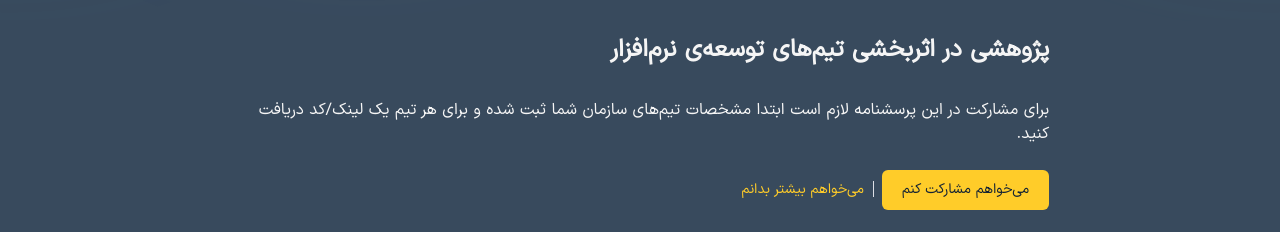
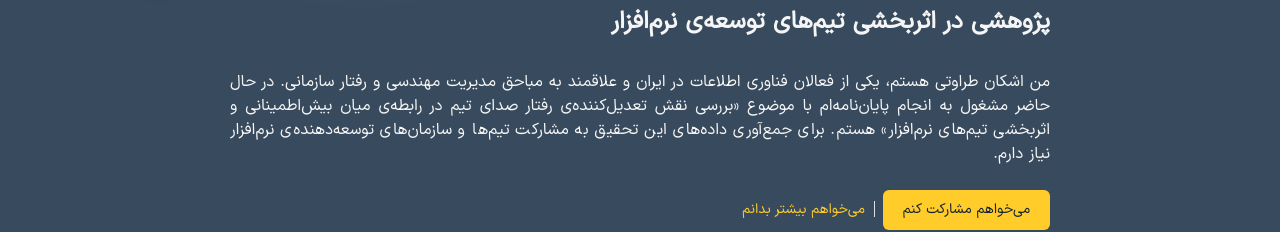
Before and after one commit to ashkantaravati/thesis-survey-app-front, a Vue app: page / in a window 1280 px wide. Shown: the part 399-631 px from the top of the page. Built offline with nearby package versions, Linux system fonts and the light colour scheme; no server answers; what @soerenmartius/vue3-clipboard would draw is missing.

Commit message:
content improvement in home

```diff
--- a/src/views/Home.vue
+++ b/src/views/Home.vue
@@ -1,15 +1,19 @@
 <template>
-  <el-row class="jc-center" :gutter="10">
-    <el-col :md="20" :lg="20" :xl="20">
-      <el-row>
+  <el-row class="jc-center">
+    <el-col :md="20" :lg="20">
+      <el-row class="halfheight">
         <img src="../assets/images/exams-bro.svg" alt="" />
       </el-row>
       <el-row>
         <h1>پژوهشی در اثربخشی تیم‌های توسعه‌ی نرم‌افزار</h1>
 
-        <p class="mb-halfrem">
-          برای مشارکت در این پرسشنامه لازم است ابتدا مشخصات تیم‌های سازمان شما
-          ثبت شده و برای هر تیم یک لینک/کد دریافت کنید.
+        <p class="mb-halfrem home-intro">
+          من اشکان طراوتی هستم، یکی از فعالان فناوری اطلاعات در ایران و علاقمند
+          به مباحق مدیریت مهندسی و رفتار سازمانی. در حال حاضر مشغول به انجام
+          پایان‌نامه‌ام با موضوع «بررسی نقش تعدیل‌کننده‌ی رفتار صدای تیم در
+          رابطه‌ی میان بیش‌اطمینانی و اثربخشی تیم‌های نرم‌افزار» هستم. برای
+          جمع‌آوری داده‌های این تحقیق به مشارکت تیم‌ها و سازمان‌های
+          توسعه‌دهنده‌ی نرم‌افزار نیاز دارم.
         </p>
 
         <div>
@@ -266,4 +270,11 @@ mark {
 .color-secondary-cta {
   color: #ffcc29;
 }
+
+.home-intro {
+  text-align: justify;
+}
+.halfheight {
+  height: 50%;
+}
 </style>
```
